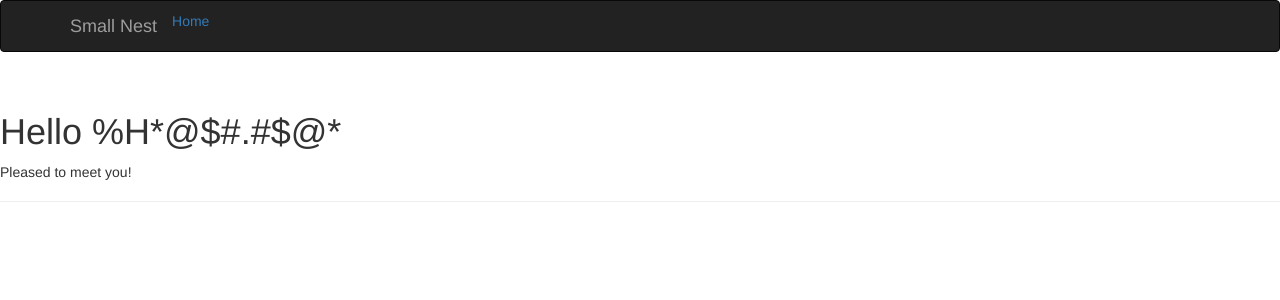
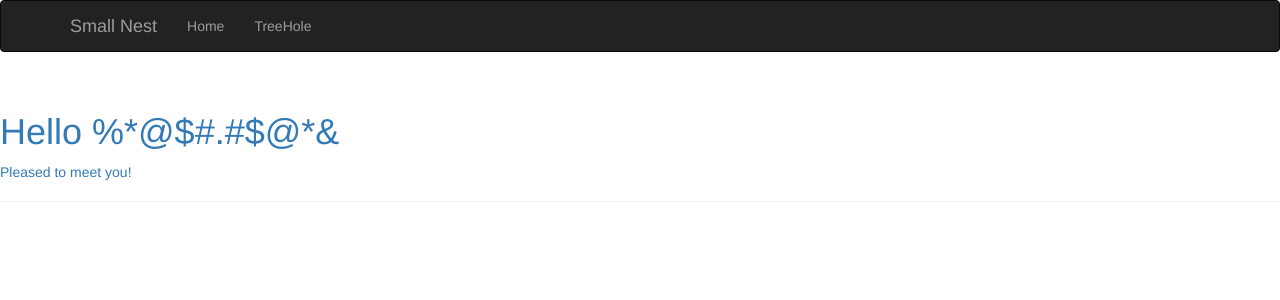
Before and after one commit to 654998444/guestbook_flask, a Flask app: page / in a window 1280 px wide. Shown: the top 300 px of the page. Run offline with Flask 2, Linux system fonts and the light colour scheme; some libraries are stand-ins or nearby versions.

Commit message:
requirements.txt

```diff
--- a/templates/base.html
+++ b/templates/base.html
@@ -18,16 +18,17 @@
 			<div class='navbar-header'>
 				<button type='button' class='navbar-toggle'
 				data-toggle='collapse' data-target='.navbar-collapse'>
-					<span class='sr-only'>Toggle navigation</spqn>
+					<span class='sr-only'>Toggle navigation</span>
 					<span class='icon-bar'></span>
 					<span class='icon-bar'></span>
-					<span class='icon-bar'></span>
+
 				</button>
 				<a class='navbar-brand' href='/'>Small Nest</a>
 			</div>
 			<div class='navbar-collapse collapse'>
-				<ul class='nav navbar-nac'>
+				<ul class='nav navbar-nav'>
 					<li><a href='/'>Home</a></li>
+					<li><a href='/treehole'>TreeHole</a</li>
 				</ul>
 			</div>
 		</div>
--- a/templates/index.html
+++ b/templates/index.html
@@ -4,7 +4,7 @@
 
 {% block page_content %}
 <div class='page-header'>
-	<h1>Hello %H*@$#.#$@*</h1>
+	<h1>Hello %*@$#.#$@*&</h1>
 	<p>Pleased to meet you!</p>
 </div>
 {% endblock page_content %}
```
